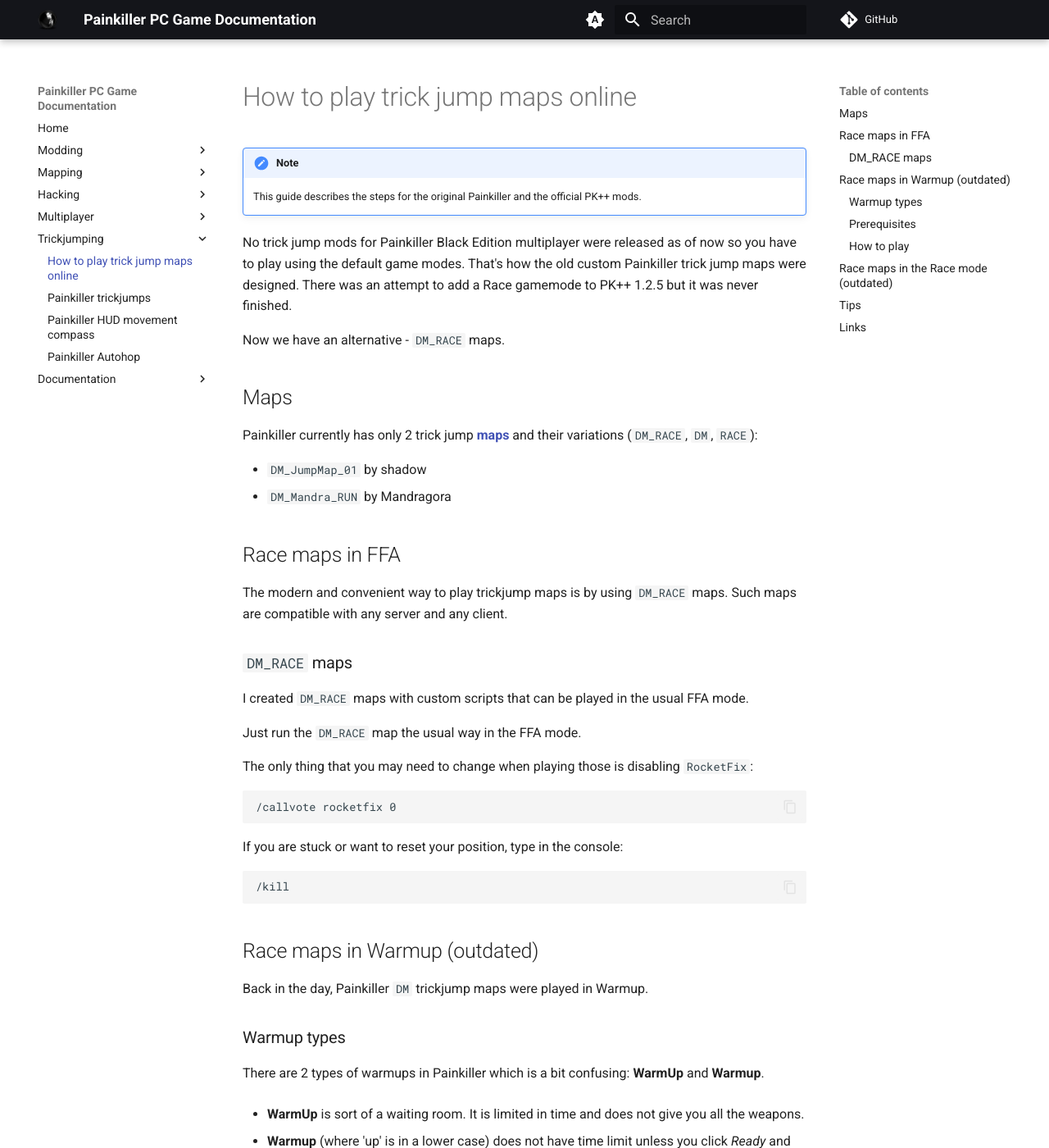
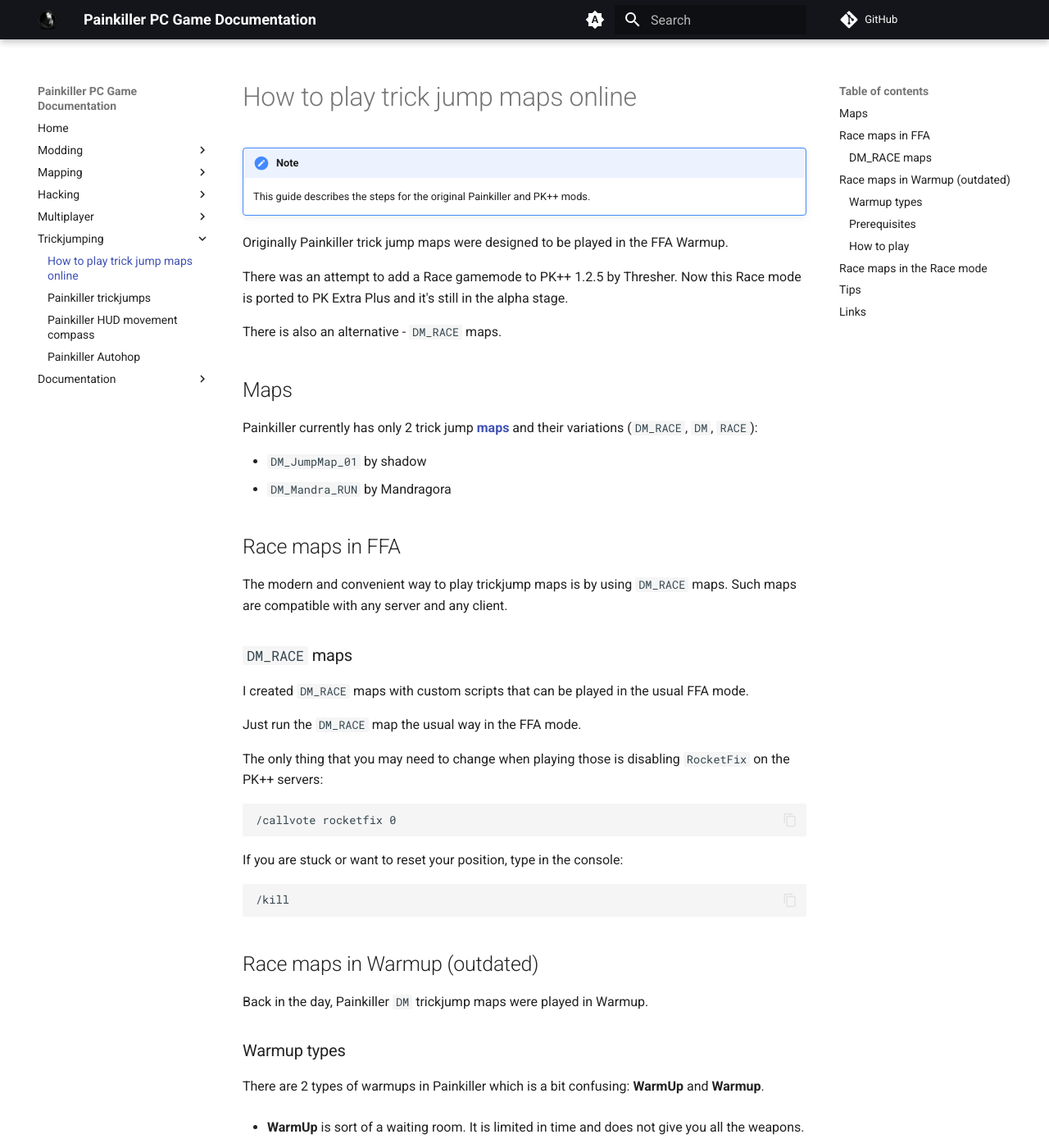
Before and after one commit to t3r6/pkdocs, an MkDocs documentation site: the page built from docs/guides/trickjumping/pk-tj-howto.md, in a window 1280 px wide and 1400 px high. Shown: the whole window at 82% size. Built offline with MkDocs 1.6.1 and Material for MkDocs 9.7.7, drawn with Linux system fonts in a browser that asks for light colours; comment, search, counter and statistics services are not loaded; some of the changed text lies outside the part shown.

Commit message:
docs: Update trickjump guides

````diff
--- a/docs/guides/trickjumping/pk-tj-howto.md
+++ b/docs/guides/trickjumping/pk-tj-howto.md
@@ -1,11 +1,13 @@
 # How to play trick jump maps online
 
 !!! Note
-    This guide describes the steps for the original Painkiller and the official PK++ mods.
+    This guide describes the steps for the original Painkiller and PK++ mods.
 
-No trick jump mods for Painkiller Black Edition multiplayer were released as of now so you have to play using the default game modes. That's how the old custom Painkiller trick jump maps were designed. There was an attempt to add a Race gamemode to PK++ 1.2.5 but it was never finished.
+Originally Painkiller trick jump maps were designed to be played in the FFA Warmup.
 
-Now we have an alternative - `DM_RACE` maps.
+There was an attempt to add a Race gamemode to PK++ 1.2.5 by Thresher. Now this Race mode is ported to PK Extra Plus and it's still in the alpha stage.
+
+There is also an alternative - `DM_RACE` maps.
 
 ## Maps
 
@@ -24,7 +26,7 @@
 
 Just run the `DM_RACE` map the usual way in the FFA mode.
 
-The only thing that you may need to change when playing those is disabling `RocketFix`:
+The only thing that you may need to change when playing those is disabling `RocketFix` on the PK++ servers:
 
 ```
 /callvote rocketfix 0
@@ -95,18 +97,15 @@
 
     `/callvote allowforwardrj 1`
 
-## Race maps in the Race mode (outdated)
+## Race maps in the Race mode
 
-Currently, those `RACE` maps can only be played in [PK++ by Thresher](https://www.moddb.com/mods/painkiller-pk-archive/downloads/pk-12-revised-race-mode-by-thresher).
+Currently, those `RACE` maps can be played in PK++ by Thresher and [PK Extra Plus](https://www.moddb.com/mods/painkiller-pk-archive/downloads/pk-extra-plus).
 
-1. Install the usual PK++ 1.2.1.64 first.
+1. Install PK Extra Plus.
 
-2. Copy .pak files from the Builds folder of this archive to `..\Painkiller\Data`
+2. Copy trickjump [maps](https://www.moddb.com/games/painkiller/addons/trickjump-and-race-maps-for-painkiller) to `..\Painkiller\Data`
 
-3. Copy maps from the Maps directory to `..\Painkiller\Data`
-
-4. Create a game shortcut with the following parameter: `..\Painkiller\Bin\Painkiller.exe -lscripts PKplusplus_1.2_004.pak`
-where you can use a different `.pak` version as well.
+3. Create a game shortcut with the following parameter: `..\Painkiller\Bin\Painkiller.exe -lscripts PKPlus.pak`.
 
 5. Run map `RACE_Psycho` in the RACE mode.
 
@@ -131,4 +130,4 @@
 
 [Trickjump **maps**](https://www.moddb.com/games/painkiller/addons/trickjump-and-race-maps-for-painkiller)
 
-[PK++ RACE](https://www.moddb.com/mods/painkiller-pk-archive/downloads/pk-12-revised-race-mode-by-thresher)
+[PK Extra Plus](https://www.moddb.com/mods/painkiller-pk-archive/downloads/pk-extra-plus)
````
Also changed, not shown: docs/guides/trickjumping/pk-trickjumps.md (+6 -6 lines).
